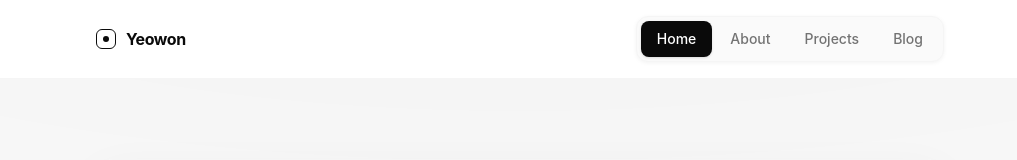
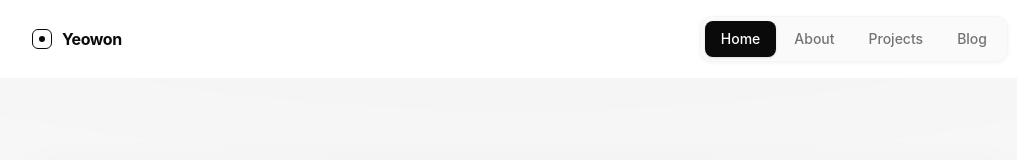
Before and after one commit to yeowon083/my-portfolio-blog, a Next.js app: page / in a window 1280 px wide. Shown: the top 160 px of the page, without its empty margins (120-1137 px from the left). Built offline with nearby package versions, Linux system fonts and the light colour scheme; no server answers; the database is empty; a web font is replaced by a local one.

Commit message:
Align public page layout width

```diff
--- a/app/globals.css
+++ b/app/globals.css
@@ -35,7 +35,7 @@ body::before {
 
 @layer components {
   .page-shell {
-    @apply mx-auto max-w-4xl px-4 py-12 sm:px-6 sm:py-20;
+    @apply mx-auto max-w-5xl px-4 py-12 sm:px-6 sm:py-20;
   }
 
   .narrow-shell {
--- a/components/Navbar.tsx
+++ b/components/Navbar.tsx
@@ -5,7 +5,6 @@ import { usePathname } from "next/navigation";
 
 export default function Navbar() {
   const pathname = usePathname();
-  const isAdminPage = pathname.startsWith("/admin");
 
   const navItems = [
     { href: "/", label: "Home" },
@@ -17,9 +16,7 @@ export default function Navbar() {
   return (
     <header className="sticky top-0 z-40 border-b border-neutral-100 bg-white/95 backdrop-blur-xl">
       <nav
-        className={`${
-          isAdminPage ? "max-w-5xl" : "max-w-4xl"
-        } mx-auto flex flex-wrap items-center justify-between gap-3 px-4 py-3 sm:px-6 sm:py-4`}
+        className="mx-auto flex max-w-5xl flex-wrap items-center justify-between gap-3 px-4 py-3 sm:px-6 sm:py-4"
       >
         <Link
           href="/"
```
